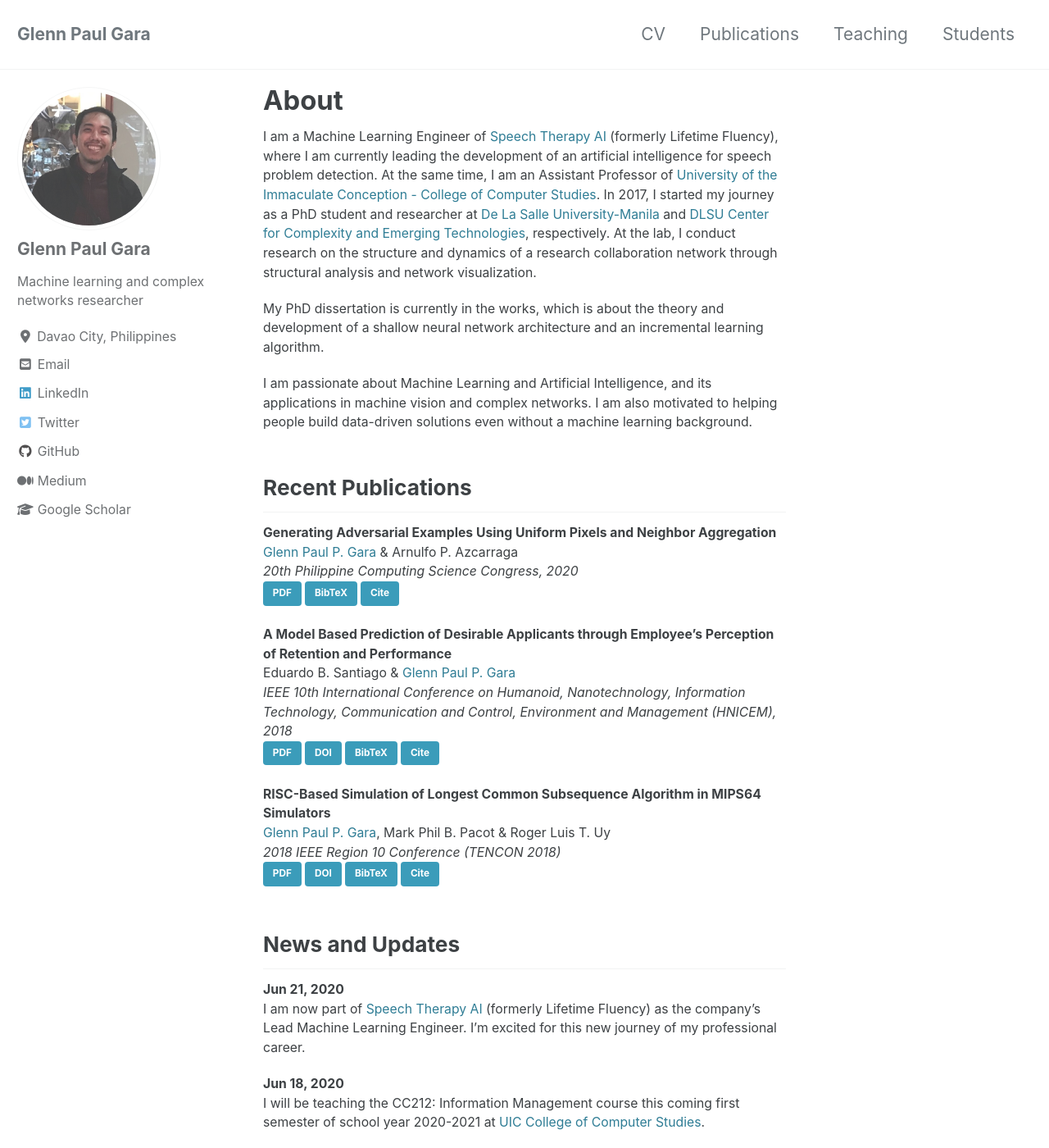
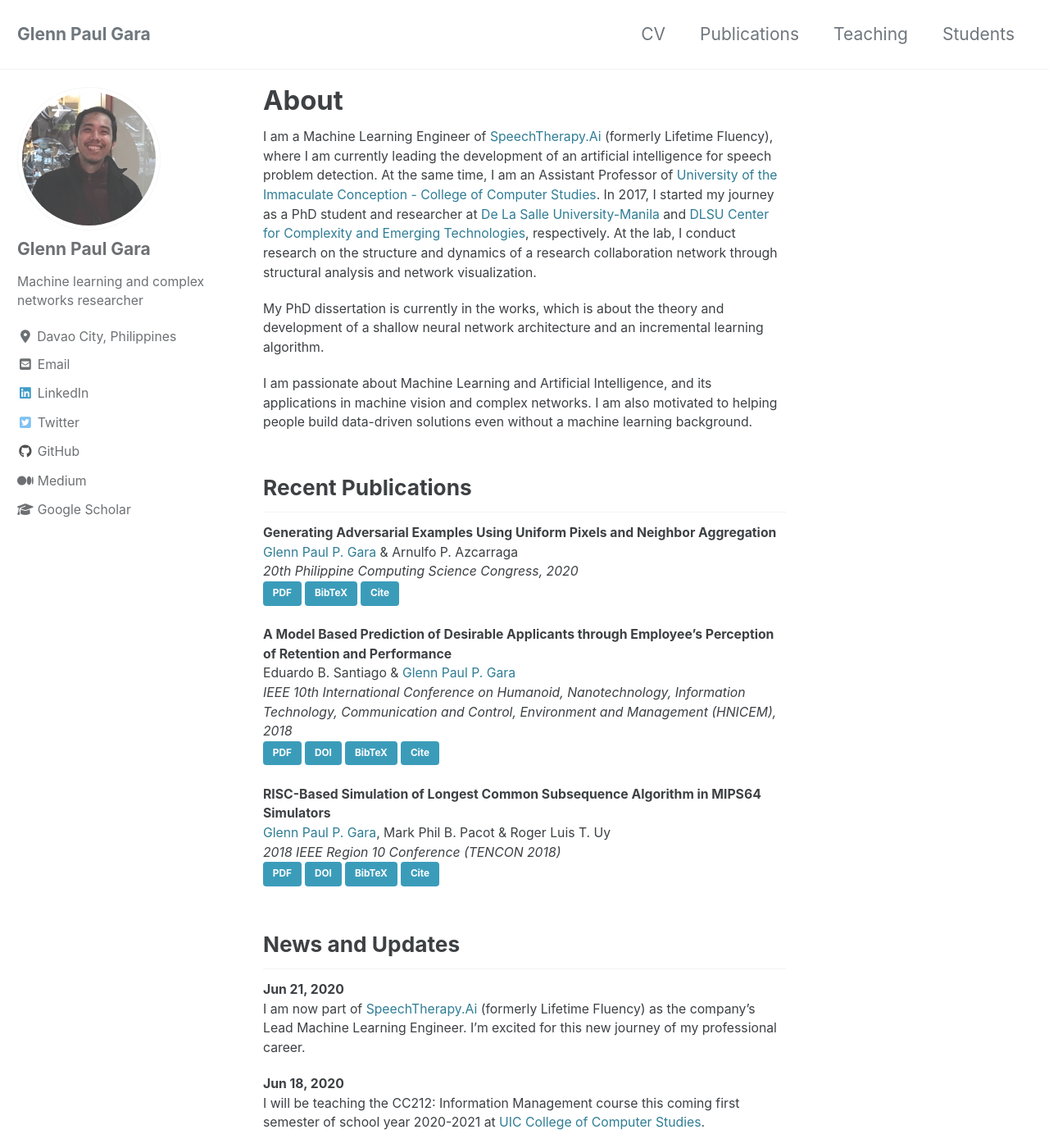
Before and after one commit to glenngara/glenngara.github.io, a Jekyll site: the page built from _pages/home.md, in a window 1280 px wide and 1400 px high. Shown: the whole window at 82% size. Built offline with Jekyll 4.4.1, drawn with Linux system fonts in a browser that asks for light colours; cached includes are drawn as plain includes; nearby versions of some CDN libraries.

Commit message:
updated spage

```diff
--- a/_pages/home.md
+++ b/_pages/home.md
@@ -5,7 +5,7 @@ title: "About"
 author_profile: true
 ---
 
-I am a Machine Learning Engineer of [Speech Therapy AI](https://lifetimefluency.com) (formerly Lifetime Fluency), where I am currently leading the development of an artificial intelligence for speech problem detection. At the same time, I am an Assistant Professor of [University of the Immaculate Conception - College of Computer Studies](https://www.uic.edu.ph/ite). In 2017, I started my journey as a PhD student and researcher at [De La Salle University-Manila](https://www.dlsu.edu.ph) and [DLSU Center for Complexity and Emerging Technologies](https://comet.dlsu.edu.ph), respectively. At the lab, I conduct research on the structure and dynamics of a research collaboration network through structural analysis and network visualization.
+I am a Machine Learning Engineer of [SpeechTherapy.Ai](https://lifetimefluency.com) (formerly Lifetime Fluency), where I am currently leading the development of an artificial intelligence for speech problem detection. At the same time, I am an Assistant Professor of [University of the Immaculate Conception - College of Computer Studies](https://www.uic.edu.ph/ite). In 2017, I started my journey as a PhD student and researcher at [De La Salle University-Manila](https://www.dlsu.edu.ph) and [DLSU Center for Complexity and Emerging Technologies](https://comet.dlsu.edu.ph), respectively. At the lab, I conduct research on the structure and dynamics of a research collaboration network through structural analysis and network visualization.
 
 My PhD dissertation is currently in the works, which is about the theory and development of a shallow neural network architecture and an incremental learning algorithm.
 
@@ -41,7 +41,7 @@ Eduardo B. Santiago & [Glenn Paul P. Gara](/)
 News and Updates
 ------
 **Jun 21, 2020**
-I am now part of [Speech Therapy AI](https://lifetimefluency.com/) (formerly Lifetime Fluency) as the company's Lead Machine Learning Engineer. I'm excited for this new journey of my professional career.
+I am now part of [SpeechTherapy.Ai](https://lifetimefluency.com/) (formerly Lifetime Fluency) as the company's Lead Machine Learning Engineer. I'm excited for this new journey of my professional career.
 
 **Jun 18, 2020**
 I will be teaching the CC212: Information Management course this coming first semester of school year 2020-2021 at [UIC College of Computer Studies](https://www.uic.edu.ph/ite/).
```
Also changed, not shown: _pages/cv.md (+1 -1 lines).
